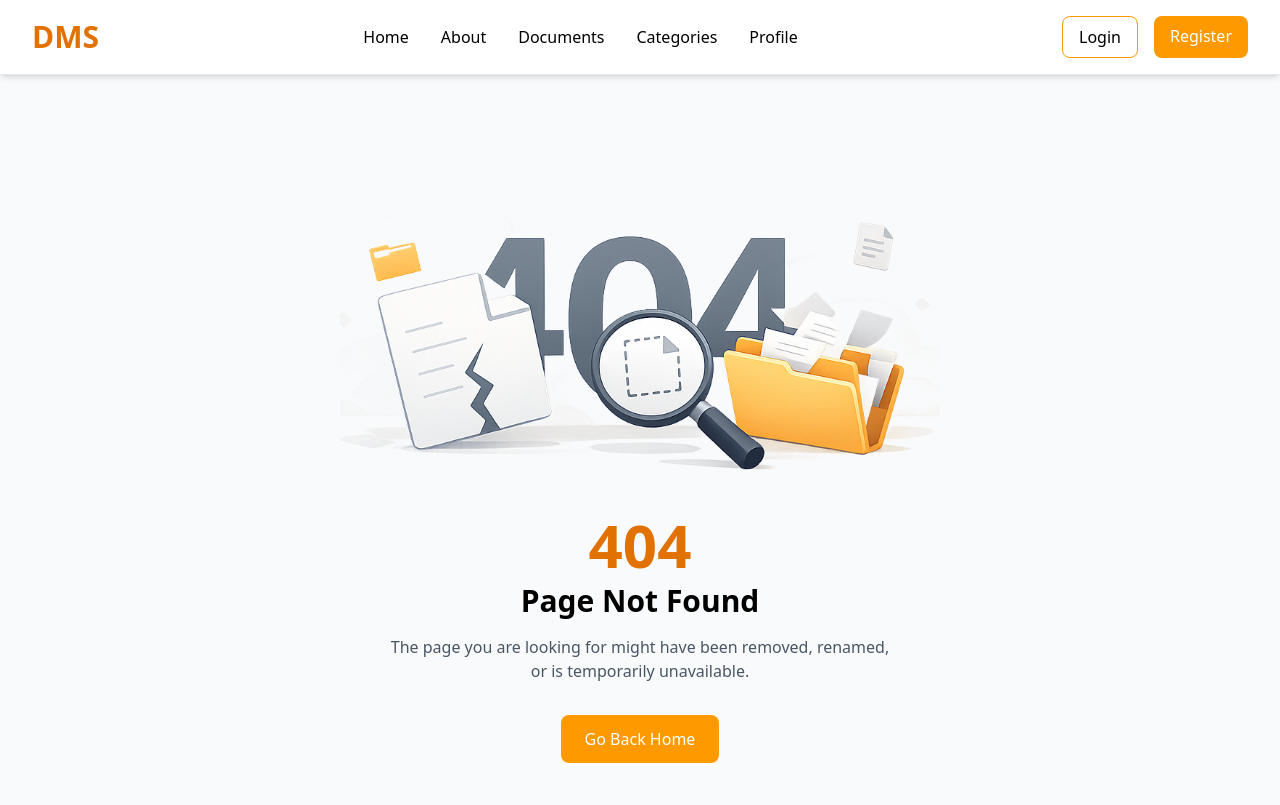
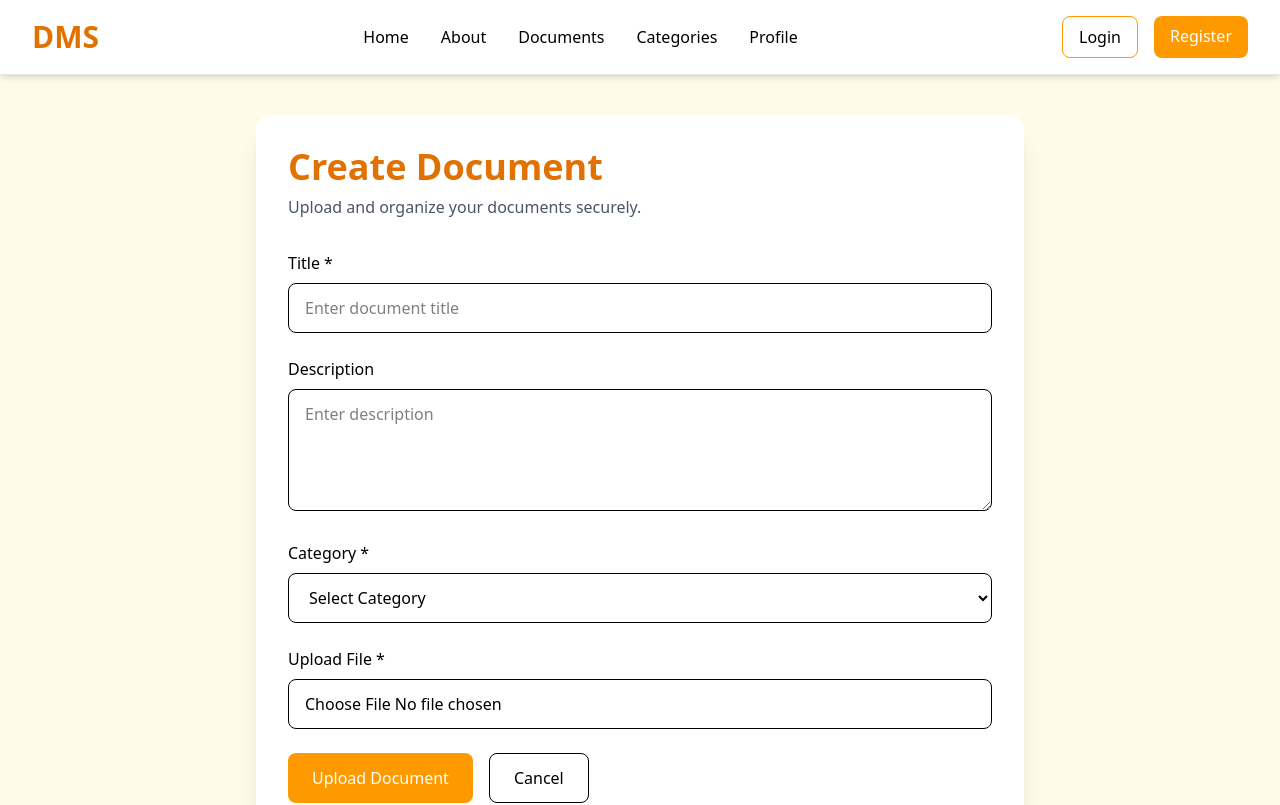
Before and after one commit to Lakshit-Poojari/Document-Management-System, a Next.js app: page /document/create in a window 1280 px wide. Before the commit this address had no page. Shown: the top 805 px of the page. Built offline with nearby package versions, Linux system fonts and the light colour scheme.

Commit message:
create document create page

```diff
--- /dev/null
+++ b/app/(dashboard)/document/create/page.tsx
@@ -0,0 +1,64 @@
+export default function CreateDocument() {
+  return (
+    <div className="min-h-screen bg-amber-50 py-10 px-6">
+
+      <div className="max-w-3xl mx-auto bg-white rounded-2xl shadow-xl p-8">
+
+        <h1 className="text-4xl font-bold text-amber-600 mb-2">
+          Create Document
+        </h1>
+
+        <p className="text-gray-600 mb-8">
+          Upload and organize your documents securely.
+        </p>
+
+        <form className="space-y-6">
+
+          <div>
+            <label className="block mb-2 font-medium">Title *</label>
+
+            <input type="text" placeholder="Enter document title" className="w-full px-4 py-3 border rounded-lg"/>
+          </div>
+
+          <div>
+            <label className="block mb-2 font-medium">Description</label>
+
+            <textarea rows={4} placeholder="Enter description" className="w-full px-4 py-3 border rounded-lg"/>
+          </div>
+
+          <div>
+            <label className="block mb-2 font-medium">Category *</label>
+
+            <select className="w-full px-4 py-3 border rounded-lg">
+              <option>Select Category</option>
+              <option>HR</option>
+              <option>Finance</option>
+              <option>Reports</option>
+            </select>
+          </div>
+
+          <div>
+            <label className="block mb-2 font-medium">Upload File *</label>
+
+            <input type="file" className="w-full px-4 py-3 border rounded-lg" />
+          </div>
+
+          <div className="flex gap-4">
+
+            <button type="submit" className="px-6 py-3 bg-amber-500 text-white rounded-lg hover:bg-amber-600">
+              Upload Document
+            </button>
+
+            <button type="button" className="px-6 py-3 border rounded-lg">
+              Cancel
+            </button>
+
+          </div>
+
+        </form>
+
+      </div>
+
+    </div>
+  );
+}
```
